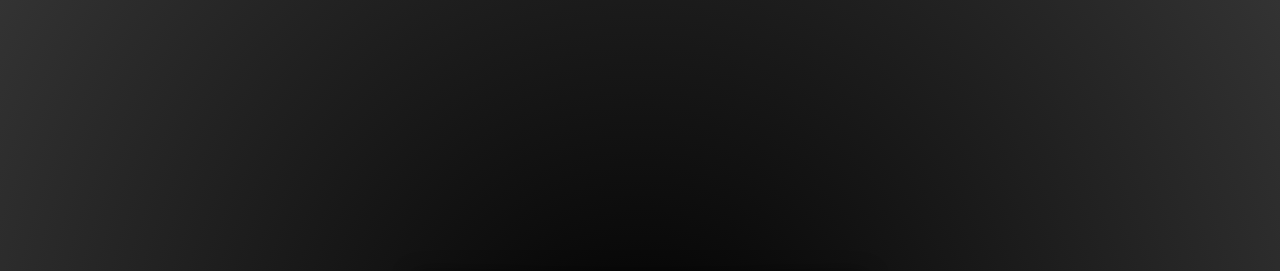
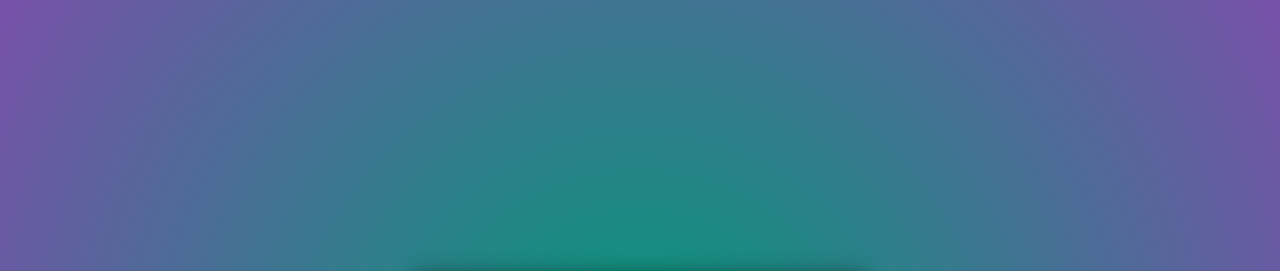
Before and after one commit to Dozzy7528/Dozzy7528-Visit-Card, a plain HTML site: page index.html in a window 1280 px wide. Shown: the top 271 px of the page. Drawn offline with Linux system fonts and the light colour scheme.

Commit message:
Update style.css

```diff
--- a/style.css
+++ b/style.css
@@ -4,7 +4,7 @@ body {
     font-family: 'Courier New', Courier, monospace;
     height: 100vh;
     overflow: hidden;
-    background: radial-gradient(circle, #000000, #333333);
+    background: radial-gradient(circle, #009B77, #7851a9);
     transition: background 0.5s ease;
 }
 
```
